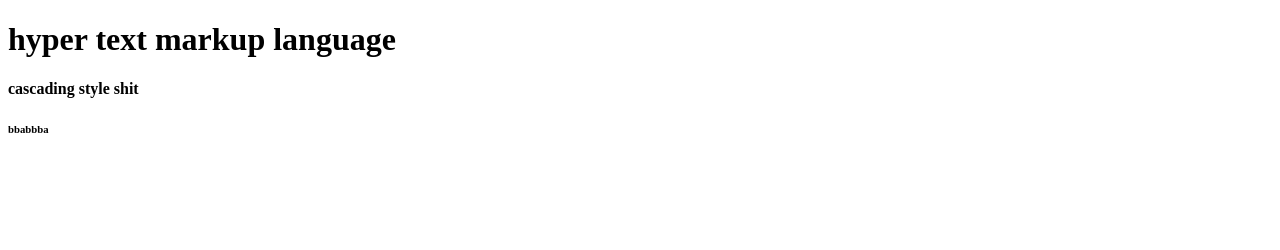
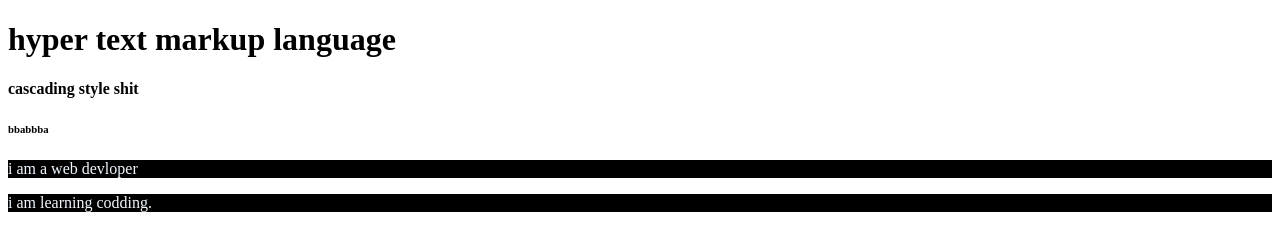
Before and after one commit to ishrul/my-second-repo, a plain HTML site: page index.html in a window 1280 px wide. Drawn offline with Linux system fonts and the light colour scheme.

Commit message:
style added

```diff
--- a/index.html
+++ b/index.html
@@ -5,10 +5,12 @@
     <meta http-equiv="X-UA-Compatible" content="IE=edge">
     <meta name="viewport" content="width=device-width, initial-scale=1.0">
     <title>my second repo</title>
-</head> <h1>hyper text markup language</h1>
+</head>
+<link rel="stylesheet" href="style.css">
+<h1>hyper text markup language</h1>
 <h4>cascading style shit</h4>
 <h6>bbabbba</h6>
-<body>
-
+<body> <p>i am a web devloper</p>
+    <p>i am learning codding.</p>
 </body>
 </html>
--- /dev/null
+++ b/style.css
@@ -0,0 +1,4 @@
+p{
+    color:aliceblue;
+    background-color: black;
+}
```
